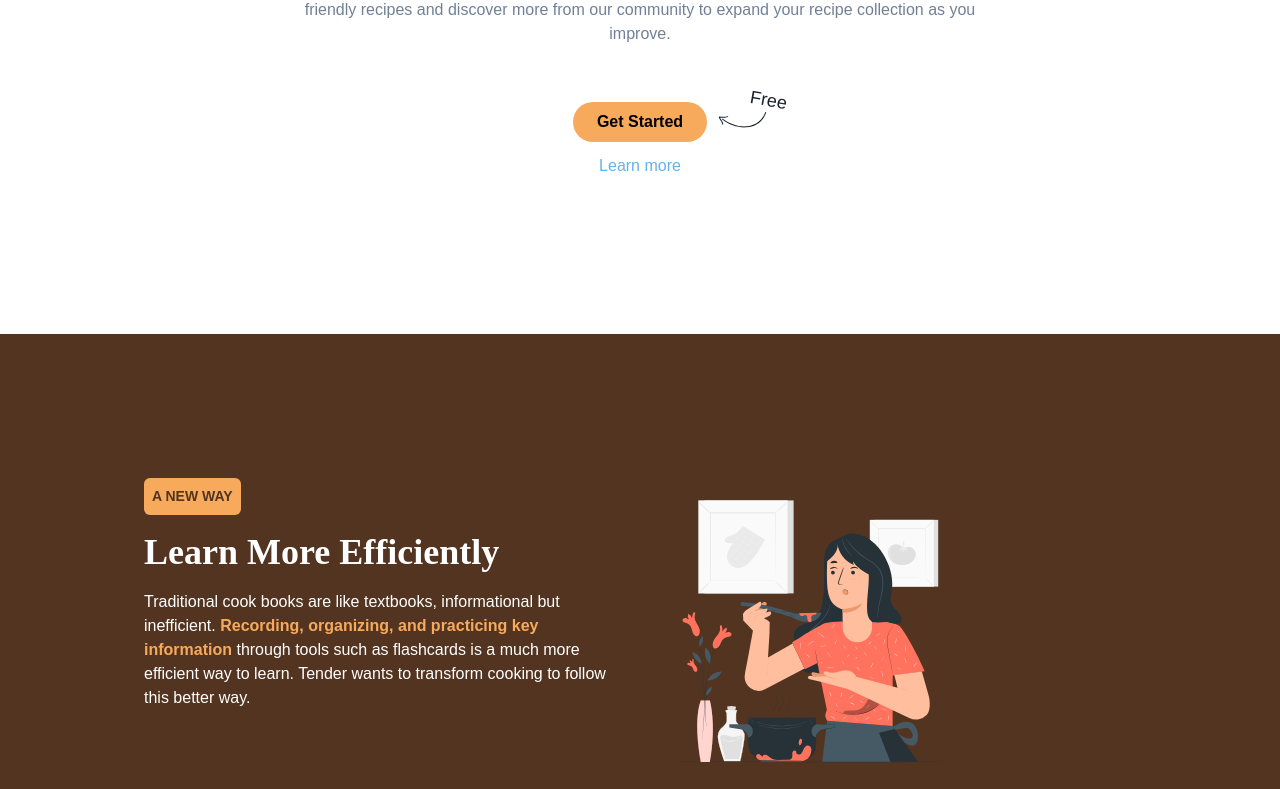
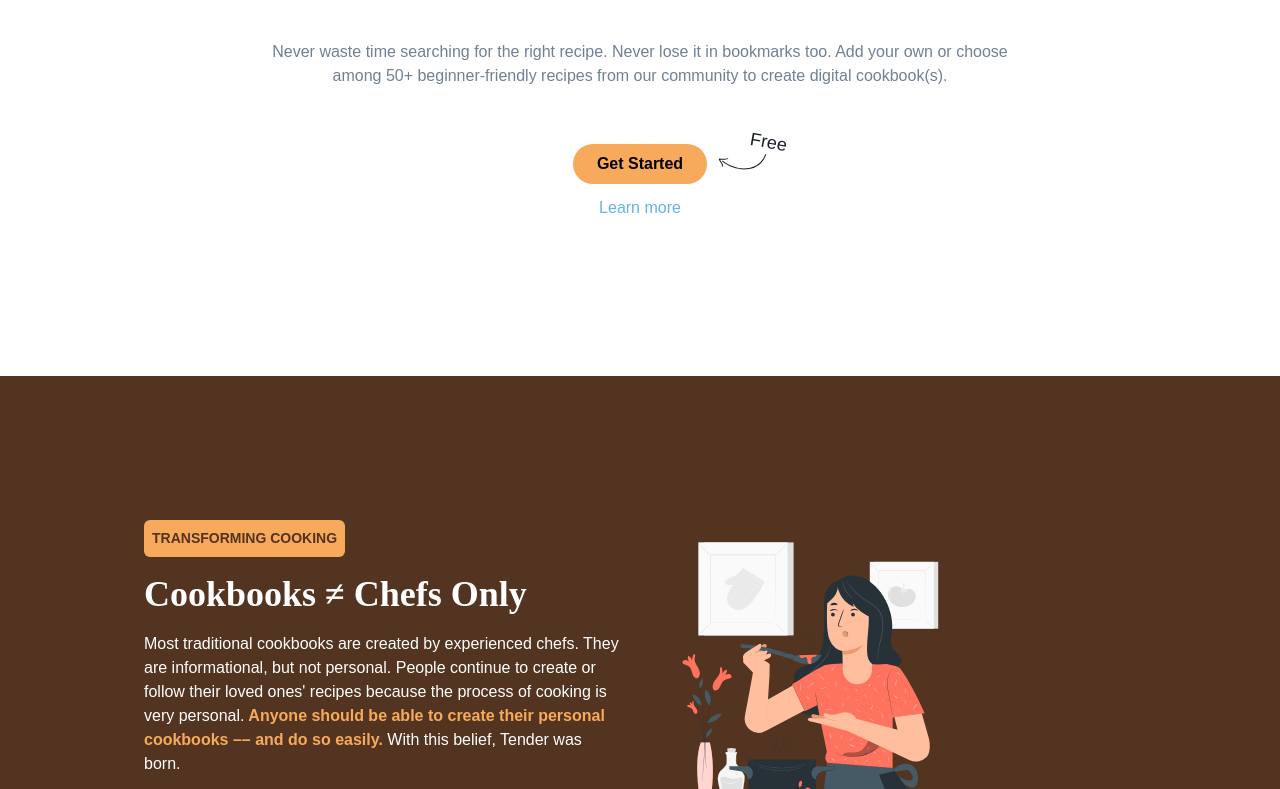
Before and after one commit to CosetteR/Tender-Launch, a Gatsby site in the folder src/: page / in a window 1280 px wide. Shown: the part 423-1212 px from the top of the page. Built offline with nearby package versions, Linux system fonts and the light colour scheme; Gatsby itself is replaced by a stand-in of ours.

Commit message:
updating cta

```diff
--- a/src/src/components/analogy.js
+++ b/src/src/components/analogy.js
@@ -50,13 +50,14 @@ const Analogy = () => {
               p={2}
               alignSelf={'flex-start'}
               rounded={'md'}>
-              A New Way
+              Transforming Cooking
             </Text>
-            <Heading color={'white'}>Learn More Efficiently</Heading>
+            <Heading color={'white'}>Cookbooks ≠ Chefs Only</Heading>
             <Text color={'white'} >
-              Traditional cook books are like textbooks, informational but inefficient.
-              <Text as={'span'} color={'orange.100'} fontWeight={'bold'} > Recording, organizing, and practicing key information </Text> through tools such as flashcards is a much more efficient way to learn.
-              Tender wants to transform cooking to follow this better way.
+              Most traditional cookbooks are created by experienced chefs. They are informational, but not personal.
+              People continue to create or follow their loved ones' recipes because the process of cooking is very personal.
+              <Text as={'span'} color={'orange.100'} fontWeight={'bold'} > Anyone should be able to create their personal cookbooks –– and do so easily. </Text>
+              With this belief, Tender was born.
             </Text>
             <Stack
               spacing={4}
--- a/src/src/components/hero.js
+++ b/src/src/components/hero.js
@@ -25,14 +25,14 @@ export default function CallToActionWithAnnotation() {
           fontWeight={600}
           fontSize={{ base: '2xl', sm: '4xl', md: '6xl' }}
           lineHeight={'110%'}>
-          Learning to cook <br />
+          Create your own cookbook(s) <br />
           <Text as={'span'} color={'orange.100'}>
-            made easy
+            no matter your skill level
           </Text>
         </Heading>
         <Text color={'gray.500'}>
           Never waste time searching for the right recipe. Never lose it in bookmarks too.
-          Start with 10+ beginner-friendly recipes and discover more from our community to expand your recipe collection as you improve.
+          Add your own or choose among 50+ beginner-friendly recipes from our community to create digital cookbook(s).
         </Text>
         <Stack
           direction={'column'}
```
